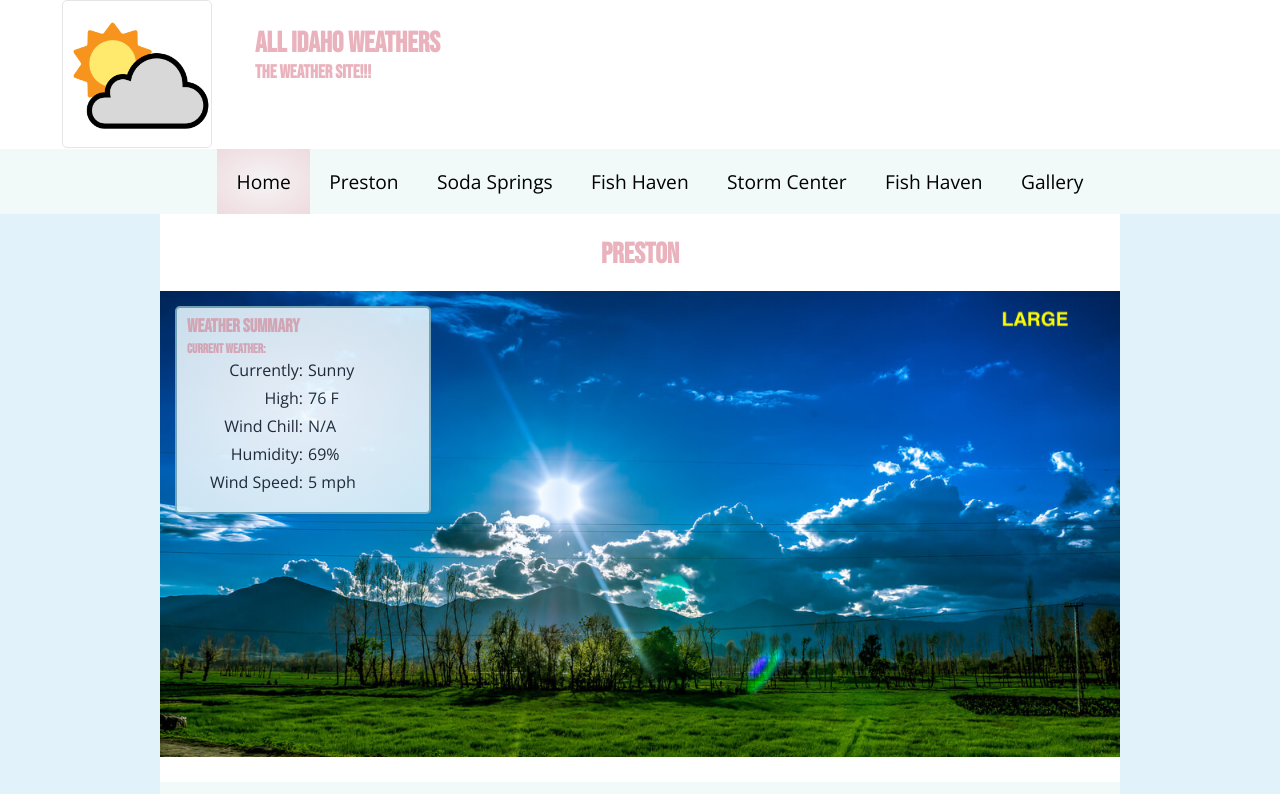
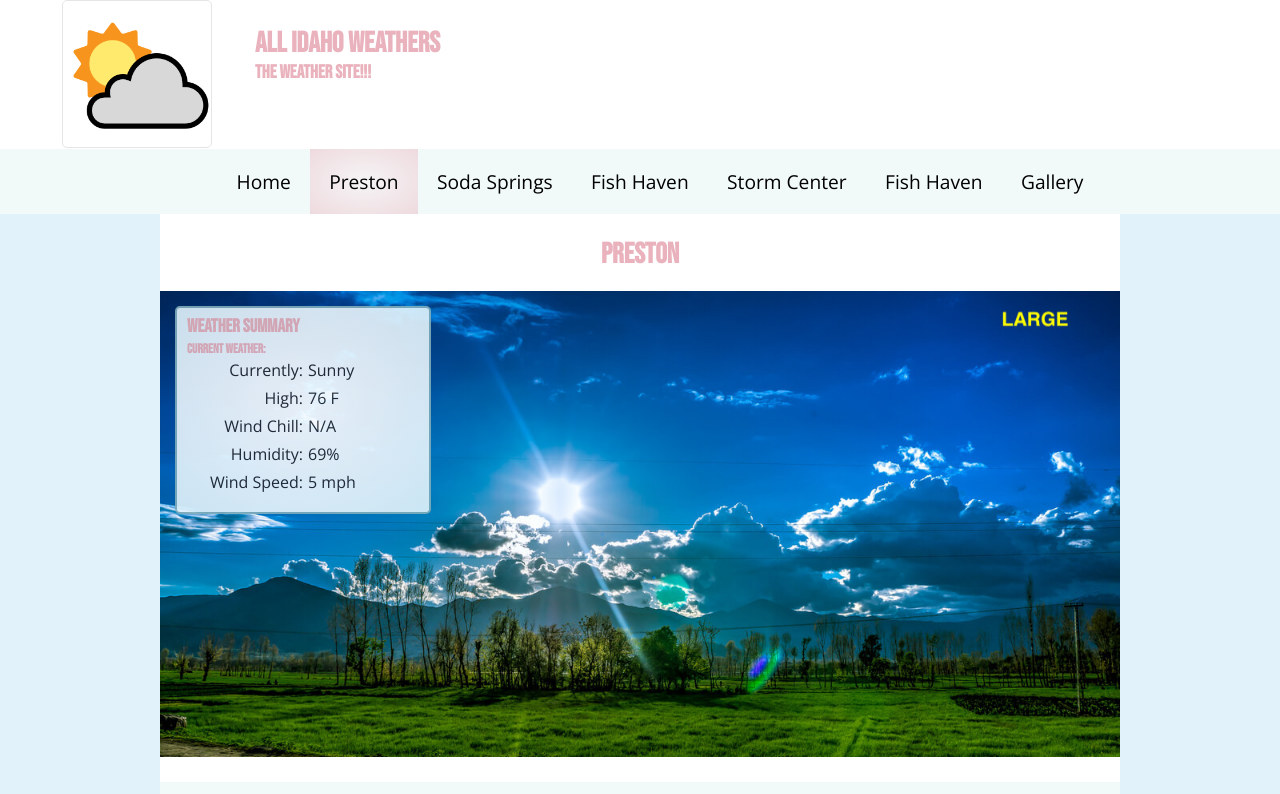
Before and after one commit to mauriciobento/mauriciobento.github.io, a plain HTML site: page lesson06/preston-6.html in a window 1280 px wide. Shown: the top 794 px of the page. Drawn offline with nearby package versions, Linux system fonts and the light colour scheme.

```diff
--- a/lesson06/preston-6.html
+++ b/lesson06/preston-6.html
@@ -31,8 +31,8 @@
         <label for="toggle"><img style="width: 30%;" src="images/hamburguer.png" alt="hamburger"/> </label>
         <input type="checkbox" id="toggle">
         <ul>
-            <li class="active"><a href="https://mauriciobento.github.io/lesson09/index.html">Home</a></li>
-            <li><a href="https://mauriciobento.github.io/lesson06/preston-6.html">Preston</a></li>
+            <li><a href="https://mauriciobento.github.io/lesson09/index.html">Home</a></li>
+            <li class="active"><a href="https://mauriciobento.github.io/lesson06/preston-6.html">Preston</a></li>
             <li><a href="#">Soda Springs</a></li>
             <li><a href="#">Fish Haven</a></li>
             <li><a href="https://mauriciobento.github.io/lesson08/stormcenter.html">Storm Center</a></li>
```
